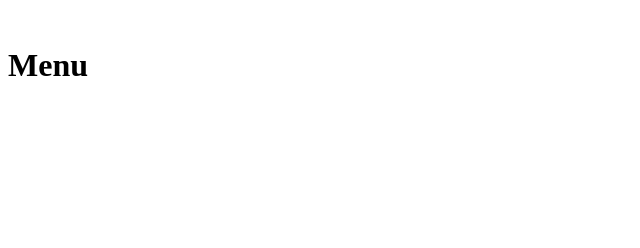
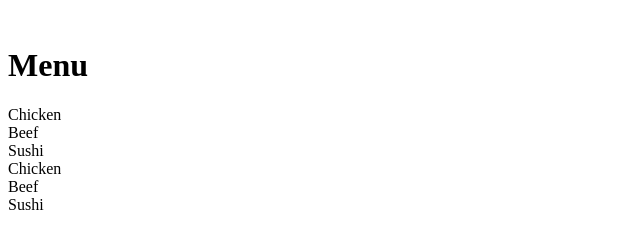
Before and after one commit to kgoto-web/module2-solution, a plain HTML site: page index.html in a window 1280 px wide. Shown: the whole page, without its empty margins (0-640 px from the left). Drawn offline with Linux system fonts and the light colour scheme.

Commit message:
Update index.html

```diff
--- a/index.html
+++ b/index.html
@@ -10,3 +10,12 @@
     <h1>
       Menu
     </h1>
+    <div class="container-fluid">
+      <div class="row">
+        <div class="col-lg-4">Chicken</div>
+        <div class="col-lg-4">Beef</div>
+        <div class="col-lg-4">Sushi</div>
+
+        <div class="col-md-6">Chicken</div>
+        <div class="col-md-6">Beef</div>
+        <div class="col-md-6">Sushi</div>
```
